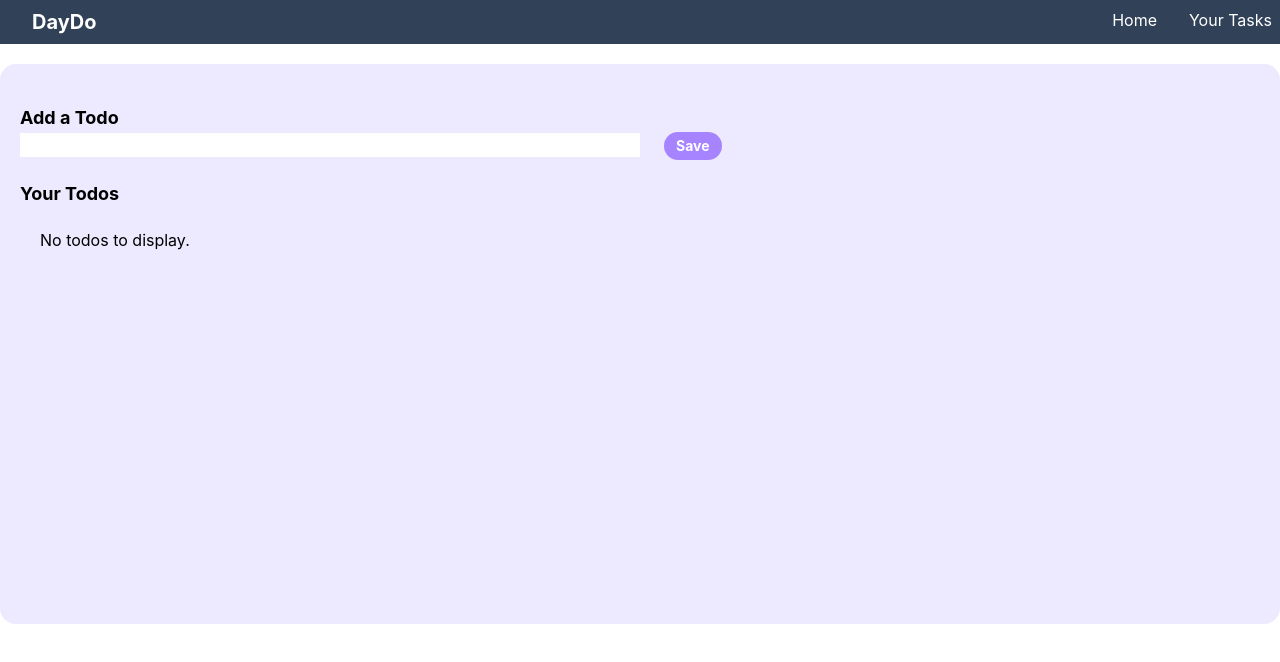
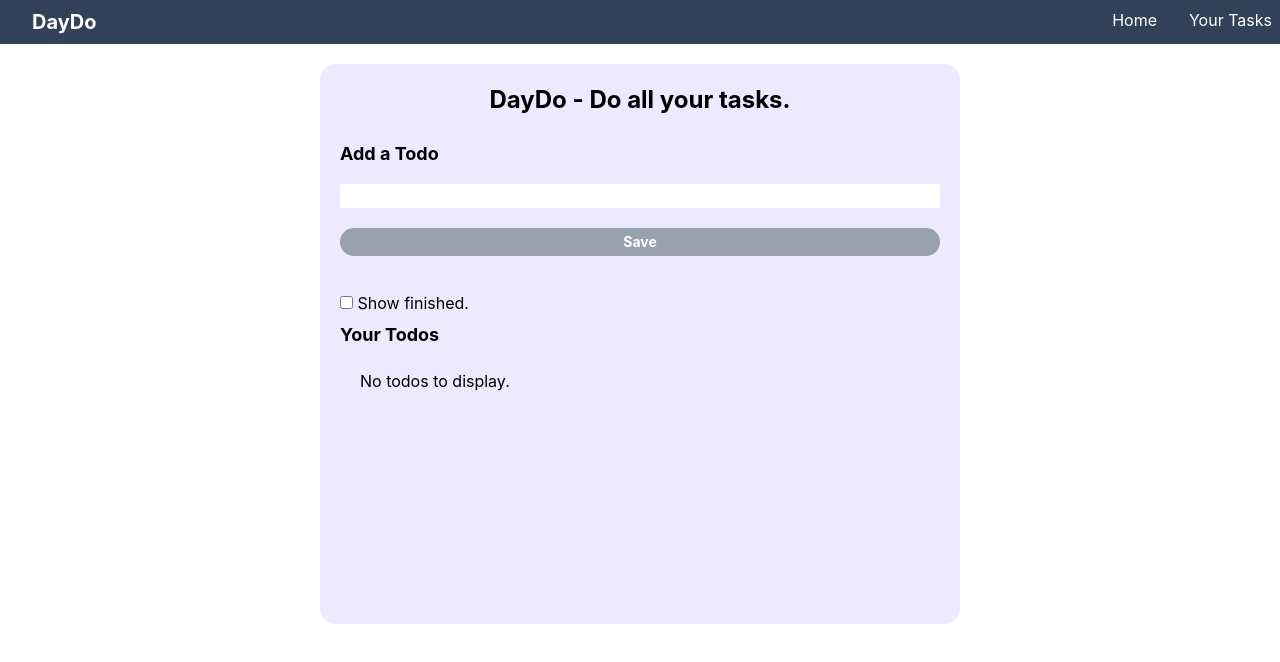
Before and after one commit to sehajbir-singh/todo-app, a React (Vite) app: page / in a window 1280 px wide. Shown: the top 662 px of the page. Built offline with nearby package versions, Linux system fonts and the light colour scheme.

Commit message:
Made some changes in the UI and also added a show function checkbox.

```diff
--- a/src/App.jsx
+++ b/src/App.jsx
@@ -11,6 +11,7 @@ import { v4 as uuidv4 } from 'uuid';
 function App() {
   const [count, setCount] = useState(0);
   const [todo, setTodo] = useState(""); // it is only a input todo.
+  const [showfinished, setshowFinished] = useState()
 
 
   const [todos, setTodos] = useState(()=>{
@@ -51,11 +52,12 @@ function App() {
     }catch(err){
       console.error("Failed to write todos to localStorage:", err);
 
-
     }
   }, [todos])
 
-
+  const toggleHandler = () =>{
+    setshowFinished(!showfinished)
+  }
 
 
   const startEdit = (e, id)=> {
@@ -65,6 +67,8 @@ function App() {
     setTodos(previousTodos => previousTodos.filter(t => t.id !== id));
 
   }
+
+
 
 
 
@@ -108,38 +112,45 @@ function App() {
   return (
     <>
       <Navbar />
-      <div className="container mx-auto bg-violet-100 rounded-2xl m-5 p-5 min-h-[70vh]">
-        <div className="addTodo my-5">
-          <h1 className="text-lg font-bold">Add a Todo</h1>
+      <div className="container mx-auto bg-violet-100 rounded-2xl m-5 p-5 min-h-[70vh] w-1/2 ">
+
+        <h1 className="font-bold text-center text-2xl" >DayDo - Do all your tasks.</h1>
+        <div className="addTodo my-5 flex flex-col">
+          <h1 className="text-lg font-bold my-1">Add a Todo</h1>
 
           <input
             onChange={handleChange}
             value={todo}
             type="text"
-            className="bg-white w-1/2"
+            className="bg-white w-full my-3"
           />
 
           <span>
             <button
               onClick={handleSave}
-              className="bg-violet-400 cursor-pointer hover:shadow-2xl dark:bg-surface-dark hover:bg-violet-950 p-3 py-1 mx-6 rounded-3xl text-sm text-white font-bold transition-all duration-100"
+              disabled={todo.length<=3}
+              className="bg-violet-400 gap-4 disabled:bg-gray-400 cursor-pointer enabled:hover:shadow-2xl enabled:dark:bg-surface-dark hover:bg-violet-800 p-3 py-1 rounded-3xl text-sm text-white font-bold transition-all duration-100 w-full my-2"
             >
               Save
             </button>
           </span>
         </div>
 
+
+        <input type="checkbox" onChange={toggleHandler}  checked={showfinished} className="my-3" /> Show finished.
+
         <h1 className="text-lg font-bold">Your Todos</h1>
         <div className="todos">
           {todos.length === 0 && <><div className="m-5">No todos to display.</div></>}
           {todos.map(item=>{
 
-            return <div key={item.id} className="todo flex flex-wrap m-2 w-1/2 justify-between">
+
+            return (showfinished || !item.isCompleted) && <div key={item.id} className="todo flex flex-row m-2 w-1/2 justify-between">
               <div className="flex gap-5">
 
               <input type="checkbox" checked={!!item.isCompleted} onChange={()=>{handleCheckbox(item.id)}} />
 
-              <div className={item.isCompleted ? "line-through" : ""}>
+              <div className={item.isCompleted ? "line-through" : "" }>
                 {item.todo}
 
               </div>
```
